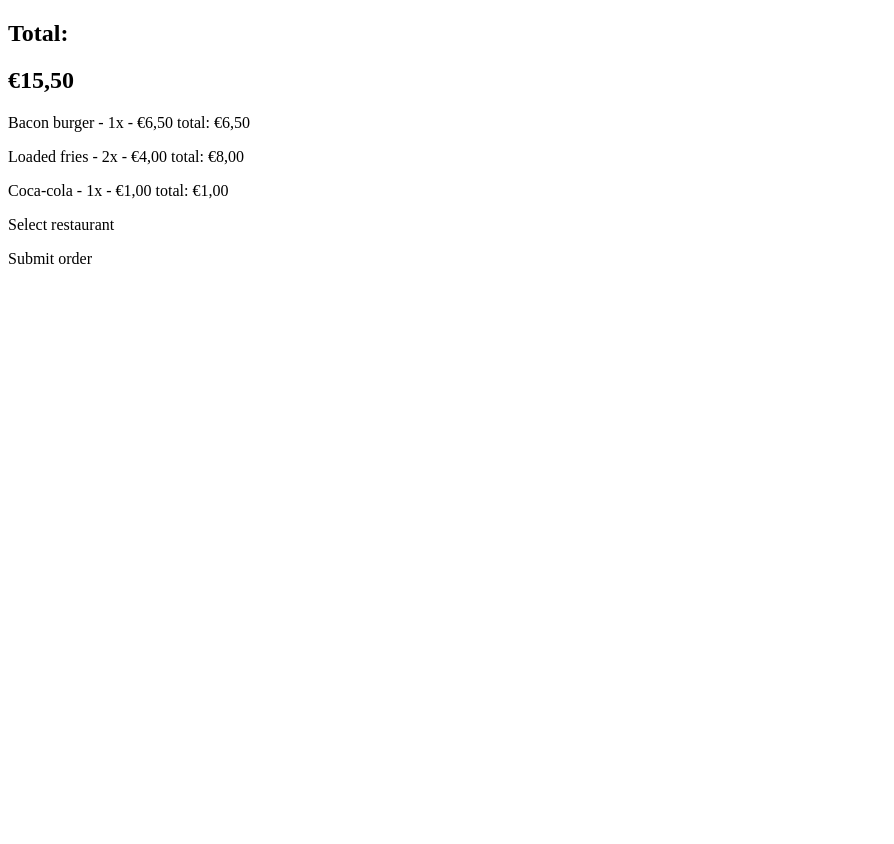
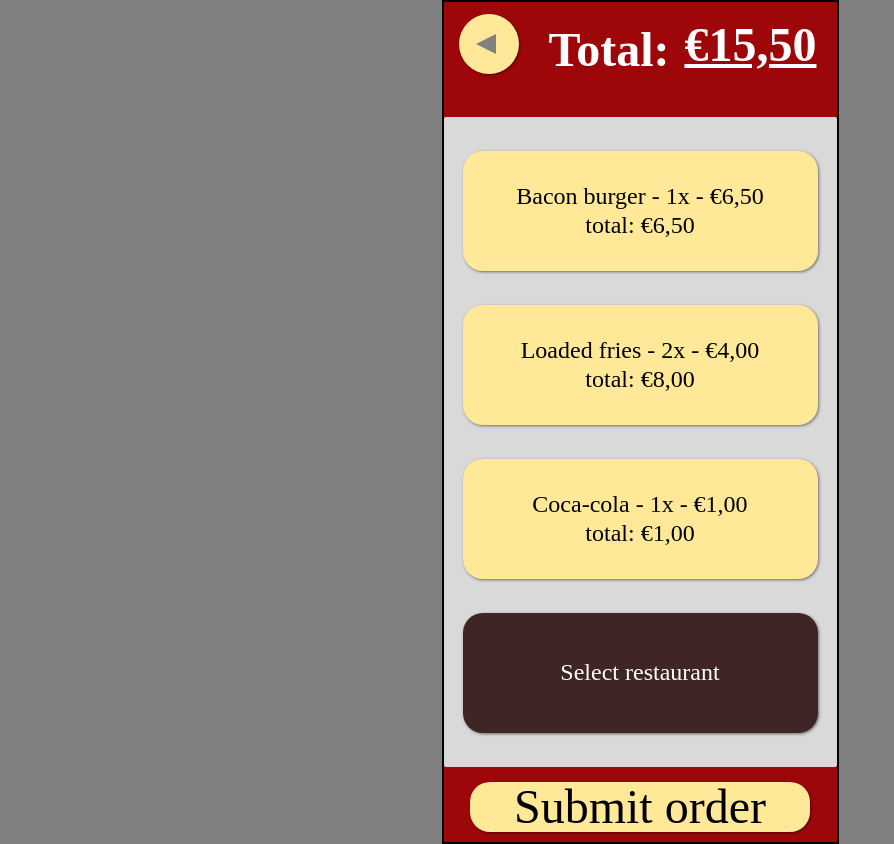
Before and after one commit to emarkula24/html-css-course-finalEx, a plain HTML site: page cart.html in a window 1280 px wide. Shown: the whole page, without its empty margins (0-894 px from the left). Before the commit the page ends 800 px from the top, so only its background shows below. Drawn offline with Linux system fonts and the light colour scheme; a web font is replaced by a local one.

Commit message:
improved text placement in cart.html

```diff
--- a/cart.css
+++ b/cart.css
@@ -1,5 +1,138 @@
+body {
+    background-color: gray;
+    margin: 0;
+    padding: 0;
+    display: flex;
+    flex-direction: column;
+    align-items: center;
+    justify-content: space-evenly;
+}
 
+.desktop-view {
+    background-color: #9E070A;
+    border: 2px solid #000000;
+    max-width: 393px;
+    display: flex;
+    flex-direction: column;
+    align-items: center;
+    justify-content: space-evenly;
+}
+
+.circle-arrow {
+    width: 60px;
+    height: 60px;
+    border-radius: 50%;
+    background-color: #FFE999;
+    display: flex;
+    justify-content: center;
+    align-items: center;
+    margin: 10px;
+    position: relative;
+    margin-top: -20px;
+    box-shadow: 1px 1px 3px rgba(0, 0, 0, 0.5);
+}
+
+.circle-arrow::before {
+    content: '';
+    border-left: 10px solid transparent;
+    border-right: 10px solid transparent;
+    border-top: 20px solid grey;
+    position: absolute;
+    transform: rotate(90deg);
+    margin-left: -5px;
+}
+
+.title-header {
+    display: flex;
+    flex-direction: row;
+    align-items: center;
+    justify-content: space-evenly;
+}
+h2 {
+    color: white;
+    font-size: 48px;
+    font-family: 'Love Ya Like A Sister';
+    margin-left: 20px;
+    margin-top: 20px;
+}
+.total-amount {
+    margin: 15px;
+    margin-top: -15px;
+    color: white;
+    font-size: 48px;
+    font-family: 'Love Ya Like A Sister';
+    text-decoration: underline;
+}
+
+.container {
+    width: 393px;
+    height: 650px;
+    background-color: #D9D9D9;
+    display: flex;
+    flex-direction: column;
+    align-items: center;
+    justify-content: center;
+    justify-content: space-evenly;
+    border-radius: 2px;
+}
+
+.item-container {
+    background-color: #FFE999;
+    width: 355px;
+    height: 120px;
+    border-radius: 20px;
+    display: flex;
+    flex-direction: column;
+    align-items: center;
+    justify-content: center;
+    box-shadow: 1px 1px 3px rgba(0, 0, 0, 0.5);
+}
+
+.order-item {
+    font-family: 'Love Ya Like A Sister';
+    font-size: 24px;
+    text-align: center;
+    word-wrap: break-word;
+    margin: 1px 0;
+
+}
+
+.restaurant-selection {
+    background-color: #3F2525;
+    width: 355px;
+    height: 120px;
+    border-radius: 20px;
+    display: flex;
+    align-items: center;
+    justify-content: center;
+    box-shadow: 1px 1px 3px rgba(0, 0, 0, 0.5);
+}
+
+.submit-order {
+    margin-top: 15px;
+    margin-bottom:10px;
+    background-color: #FFE999;
+    width: 340px;
+    height: 50px;
+    display: flex;
+    border-radius: 20px;
+    align-items: center;
+    justify-content: center;
+    box-shadow: 1px 1px 3px rgba(0, 0, 0, 0.5);
+}
+
+.restaurant-text {
+    color: white;
+    font-family: 'Love Ya Like A Sister';
+    font-size: 24px;
+}
+
+.submit-text {
+    font-family: 'Love Ya Like A Sister';
+    font-size: 48px;
+}
 @media (max-width: 393px) {
+
     body {
         background-color: #9E070A;
         margin: 0;
@@ -9,6 +142,7 @@
         align-items: center;
         justify-content: space-evenly;
         height: 100hv;
+        overflow: hidden
     }
 
     .circle-arrow {
@@ -22,6 +156,7 @@
         margin: 10px;
         position: relative;
         margin-top: -20px;
+        box-shadow: 1px 1px 3px rgba(0, 0, 0, 0.5);
     }
 
     .circle-arrow::before {
@@ -65,6 +200,7 @@
         align-items: center;
         justify-content: center;
         justify-content: space-evenly;
+        border-radius: 2px;
     }
 
     .item-container {
@@ -73,8 +209,10 @@
         height: 120px;
         border-radius: 20px;
         display: flex;
+        flex-direction: column;
         align-items: center;
         justify-content: center;
+        box-shadow: 1px 1px 3px rgba(0, 0, 0, 0.5);
     }
 
     .order-item {
@@ -82,6 +220,8 @@
         font-size: 24px;
         text-align: center;
         word-wrap: break-word;
+        margin: 1px 0;
+
     }
 
     .restaurant-selection {
@@ -92,6 +232,7 @@
         display: flex;
         align-items: center;
         justify-content: center;
+        box-shadow: 1px 1px 3px rgba(0, 0, 0, 0.5);
     }
 
     .submit-order {
@@ -103,6 +244,7 @@
         border-radius: 20px;
         align-items: center;
         justify-content: center;
+        box-shadow: 1px 1px 3px rgba(0, 0, 0, 0.5);
     }
 
     .restaurant-text {
--- a/cart.html
+++ b/cart.html
@@ -6,6 +6,7 @@
         <meta name="viewport" content="width=device-width, initial-scale=1.0">
     </head>
     <body>
+        <div class="desktop-view">
             <div class="title-header">
                 <div class="circle-arrow"></div>
                 <h2>Total: </h2>
@@ -13,16 +14,16 @@
             </div>
             <div class="container">
                 <div class="item-container">
-                <p class="order-item">Bacon burger - 1x - €6,50
-                    total: €6,50 </p>
+                    <p class="order-item">Bacon burger - 1x - €6,50</p>
+                        <p class="order-item">total: €6,50 </p>
                 </div>
                 <div class="item-container">
-                <p class="order-item">Loaded fries - 2x - €4,00
-                    total: €8,00 </p>
+                    <p class="order-item">Loaded fries - 2x - €4,00</p>
+                        <p class="order-item">total: €8,00 </p>
                 </div>
                 <div class="item-container">
-                <p class="order-item">Coca-cola - 1x - €1,00
-                    total: €1,00</p>
+                    <p class="order-item">Coca-cola - 1x - €1,00 </p>
+                        <p class="order-item">total: €1,00</p>
                 </div>
                 <div class="restaurant-selection">
                     <p class="restaurant-text">Select restaurant</p>
@@ -31,5 +32,6 @@
             <div class="submit-order">
                 <p class="submit-text">Submit order</p>
             </div>
+        </div>
     </body>
 </html>
--- a/menu.css
+++ b/menu.css
@@ -74,6 +74,7 @@ h3 {
     align-items: center;
     margin: 10px;
     position: relative;
+    box-shadow: 1px 1px 3px rgba(0, 0, 0, 0.5);
 }
 
 .circle-arrow::before {
@@ -111,6 +112,7 @@ h3 {
     font-size: 64px;
     color:black;
     margin-top: 30px;
+    margin-right: 5px;
 }
 .cart-button {
     margin-top: 15px;
@@ -195,7 +197,7 @@ h3 {
     }
 
     .plus-sign {
-        margin-right: 5px;
+        margin-right: 10px;
         text-align: right;
 
     }
```
Lines whose indentation alone changed are shown as unchanged.
